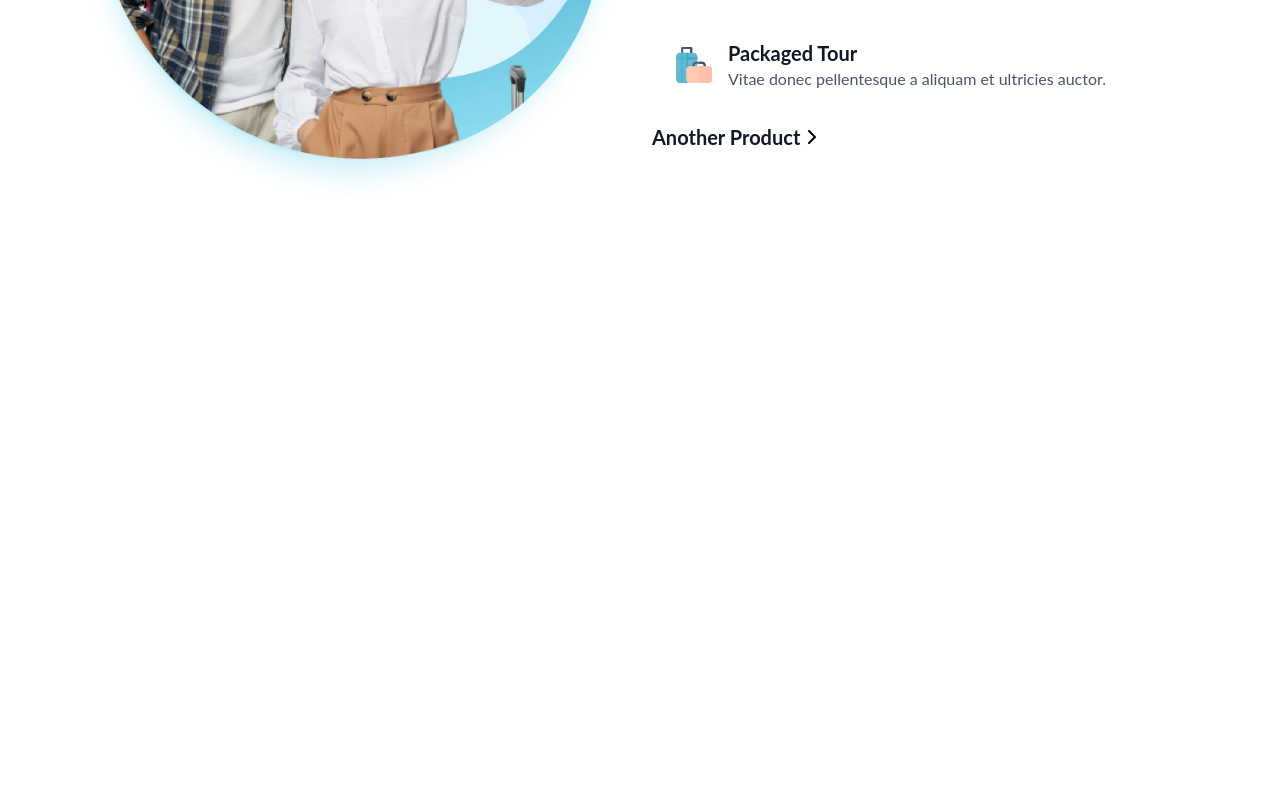
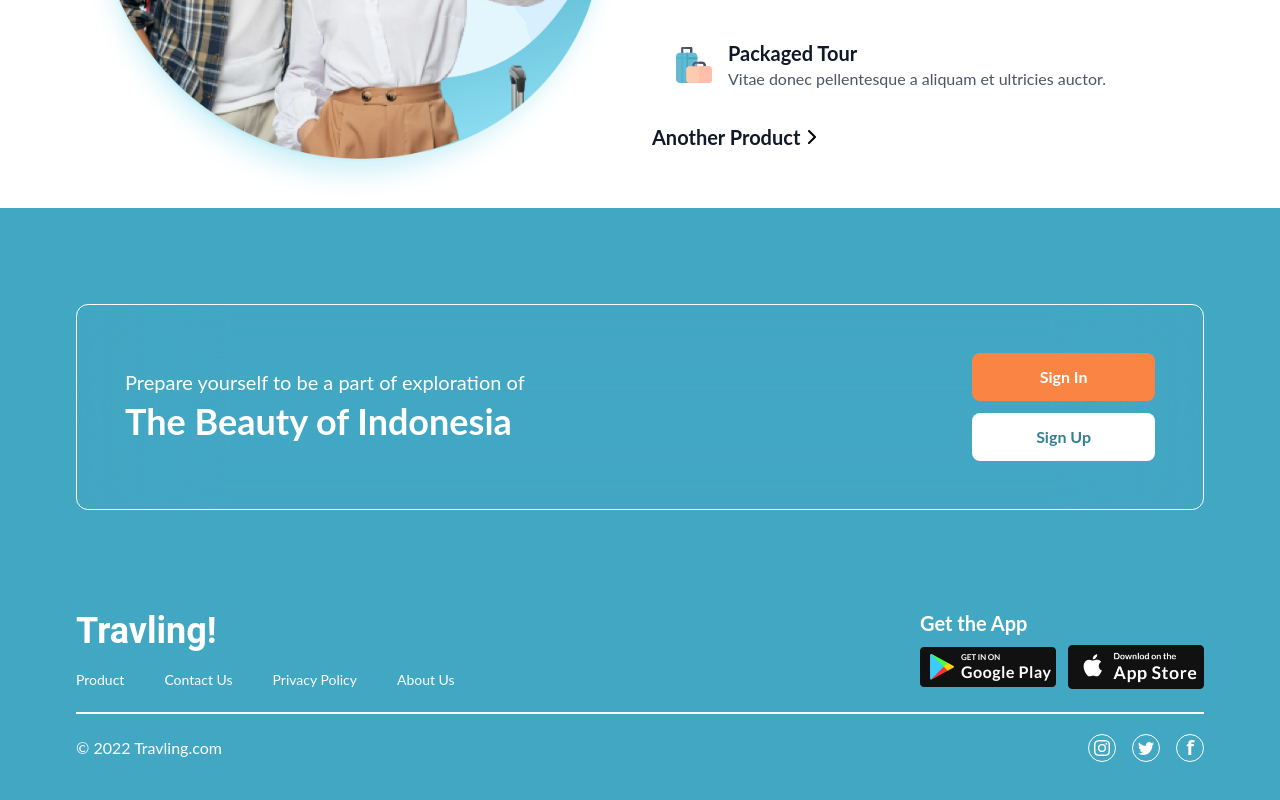
Before and after one commit to Deepakverma-556/travling, a React (Create React App) app: page / in a window 1280 px wide. Shown: the part 1642-2442 px from the top of the page. Before the commit the page ends 1850 px from the top, so only its background shows below. Built offline with nearby package versions, Linux system fonts and the light colour scheme.

Commit message:
footer done

```diff
--- a/src/App.js
+++ b/src/App.js
@@ -3,13 +3,15 @@ import './App.css';
 import Header from './components/Header';
 import Section2 from './components/Section2';
 import Section3 from './components/Section3';
+import { Footer } from './components/Footer';
 
 function App() {
   return (
     <>
       <Header />
       <Section2 />
-      <Section3/>
+      <Section3 />
+      <Footer/>
     </>
   );
 }
--- a/src/components/Footer.jsx
+++ b/src/components/Footer.jsx
@@ -1,7 +1,133 @@
-import React from 'react'
+import React from "react";
+import google from "../assets/images/google-play.webp";
+import app from "../assets/images/app-store.webp";
 
 export const Footer = () => {
   return (
-    <div>Footer</div>
-  )
-}
+    <footer className="flex items-center bg-primary pt-24 pb-12">
+      <div className="container max-w-6xl px-3 mx-auto w-full">
+        <div className="p-12 w-full flex flex-wrap justify-between items-center backdrop-filter backdrop-blur-3xl border border-white rounded-xl">
+          <div className="">
+            <p className="ff-lato text-xl leading-7 text-white">
+              Prepare yourself to be a part of exploration of
+            </p>
+            <h2 className="ff-lato text-4xl leading-xl font-bold text-white">
+              The Beauty of Indonesia
+            </h2>
+          </div>
+          <div className="flex flex-col gap-3">
+            <button className="bg-orange text-nowrap ff-lato font-bold text-base leading-6 py-3 px-16 rounded-lg text-white transition-all duration-200 hover:bg-darkorange">
+              Sign In
+            </button>
+            <button className="bg-white text-nowrap ff-lato font-bold text-base leading-6 py-3 px-16 rounded-lg text-blue transition-all duration-200 hover:bg-darkorange hover:text-white">
+              Sign Up
+            </button>
+          </div>
+        </div>
+        <div className="flex items-center justify-between w-full flex-wrap pt-24 pb-5">
+          <div>
+            <a
+              href="#"
+              className="font-bold text-4xl leading-xl text-white ff-roboto"
+            >
+              Travling!
+            </a>
+            <ul className="flex items-center gap-10 pt-3">
+              <li>
+                <a
+                  href="#"
+                  className="ff-lato text-sm leading-6 text-white flex transition-all duration-200 hover:scale-105"
+                >
+                  Product
+                </a>
+              </li>
+              <li>
+                <a
+                  href="#"
+                  className="ff-lato text-sm leading-6 text-white text-nowrap flex transition-all duration-200 hover:scale-105"
+                >
+                  Contact Us
+                </a>
+              </li>
+              <li>
+                <a
+                  href="#"
+                  className="ff-lato text-sm leading-6 text-white text-nowrap flex transition-all duration-200 hover:scale-105"
+                >
+                  Privacy Policy
+                </a>
+              </li>
+              <li>
+                <a
+                  href="#"
+                  className="ff-lato text-sm leading-6 text-white text-nowrap flex transition-all duration-200 hover:scale-105"
+                >
+                  About Us
+                </a>
+              </li>
+            </ul>
+          </div>
+          <div>
+            <p className="ff-lato font-bold text-xl leading-7 text-white pb-2">
+              Get the App
+            </p>
+            <div className="flex items-center gap-3">
+              <a href="#">
+                <img src={google} alt="google-play" className="max-w-sm" />
+              </a>
+              <a href="#">
+                <img src={app} alt="app-store" className="max-w-sm" />
+              </a>
+            </div>
+          </div>
+        </div>
+        <div className="w-full border border-white"></div>
+        <div className="flex items-center justify-between flex-wrap pt-5">
+          <p className="ff-lato text-base leading-6 text-white">
+            © 2022 Travling.com
+          </p>
+          <div className="flex items-center gap-4">
+            <a
+              href="https://www.instagram.com/accounts/login/?hl=en" target="blank"
+              className="w-7 h-7 rounded-full border border-white flex items-center justify-center group/link transition-all duration-200 hover:border-orange "
+            >
+              <svg
+                className="transition-all duration-200 group-hover/link:fill-orange"
+                xmlns="http://www.w3.org/2000/svg"
+                width="16"
+                height="16"
+                fill="white"
+                class="bi bi-instagram"
+                viewBox="0 0 16 16"
+              >
+                <path d="M8 0C5.829 0 5.556.01 4.703.048 3.85.088 3.269.222 2.76.42a3.9 3.9 0 0 0-1.417.923A3.9 3.9 0 0 0 .42 2.76C.222 3.268.087 3.85.048 4.7.01 5.555 0 5.827 0 8.001c0 2.172.01 2.444.048 3.297.04.852.174 1.433.372 1.942.205.526.478.972.923 1.417.444.445.89.719 1.416.923.51.198 1.09.333 1.942.372C5.555 15.99 5.827 16 8 16s2.444-.01 3.298-.048c.851-.04 1.434-.174 1.943-.372a3.9 3.9 0 0 0 1.416-.923c.445-.445.718-.891.923-1.417.197-.509.332-1.09.372-1.942C15.99 10.445 16 10.173 16 8s-.01-2.445-.048-3.299c-.04-.851-.175-1.433-.372-1.941a3.9 3.9 0 0 0-.923-1.417A3.9 3.9 0 0 0 13.24.42c-.51-.198-1.092-.333-1.943-.372C10.443.01 10.172 0 7.998 0zm-.717 1.442h.718c2.136 0 2.389.007 3.232.046.78.035 1.204.166 1.486.275.373.145.64.319.92.599s.453.546.598.92c.11.281.24.705.275 1.485.039.843.047 1.096.047 3.231s-.008 2.389-.047 3.232c-.035.78-.166 1.203-.275 1.485a2.5 2.5 0 0 1-.599.919c-.28.28-.546.453-.92.598-.28.11-.704.24-1.485.276-.843.038-1.096.047-3.232.047s-2.39-.009-3.233-.047c-.78-.036-1.203-.166-1.485-.276a2.5 2.5 0 0 1-.92-.598 2.5 2.5 0 0 1-.6-.92c-.109-.281-.24-.705-.275-1.485-.038-.843-.046-1.096-.046-3.233s.008-2.388.046-3.231c.036-.78.166-1.204.276-1.486.145-.373.319-.64.599-.92s.546-.453.92-.598c.282-.11.705-.24 1.485-.276.738-.034 1.024-.044 2.515-.045zm4.988 1.328a.96.96 0 1 0 0 1.92.96.96 0 0 0 0-1.92m-4.27 1.122a4.109 4.109 0 1 0 0 8.217 4.109 4.109 0 0 0 0-8.217m0 1.441a2.667 2.667 0 1 1 0 5.334 2.667 2.667 0 0 1 0-5.334" />
+              </svg>
+            </a>
+            <a
+              href="https://twitter.com/?lang=en" target="blank"
+              className="w-7 h-7 rounded-full border border-white flex items-center justify-center group/link transition-all duration-200 hover:border-orange "
+            >
+              <svg
+                className="transition-all duration-200 group-hover/link:fill-orange"
+                xmlns="http://www.w3.org/2000/svg"
+                width="16"
+                height="16"
+                fill="white"
+                class="bi bi-twitter"
+                viewBox="0 0 16 16"
+              >
+                <path d="M5.026 15c6.038 0 9.341-5.003 9.341-9.334q.002-.211-.006-.422A6.7 6.7 0 0 0 16 3.542a6.7 6.7 0 0 1-1.889.518 3.3 3.3 0 0 0 1.447-1.817 6.5 6.5 0 0 1-2.087.793A3.286 3.286 0 0 0 7.875 6.03a9.32 9.32 0 0 1-6.767-3.429 3.29 3.29 0 0 0 1.018 4.382A3.3 3.3 0 0 1 .64 6.575v.045a3.29 3.29 0 0 0 2.632 3.218 3.2 3.2 0 0 1-.865.115 3 3 0 0 1-.614-.057 3.28 3.28 0 0 0 3.067 2.277A6.6 6.6 0 0 1 .78 13.58a6 6 0 0 1-.78-.045A9.34 9.34 0 0 0 5.026 15" />
+              </svg>
+            </a>
+            <a
+              href="https://www.facebook.com/" target="blank"
+              className="w-7 h-7 rounded-full border text-white font-bold text-xl border-white flex items-center justify-center transition-all duration-200 hover:text-orange hover:border-orange "
+            >
+              f
+            </a>
+          </div>
+        </div>
+      </div>
+    </footer>
+  );
+};
```
